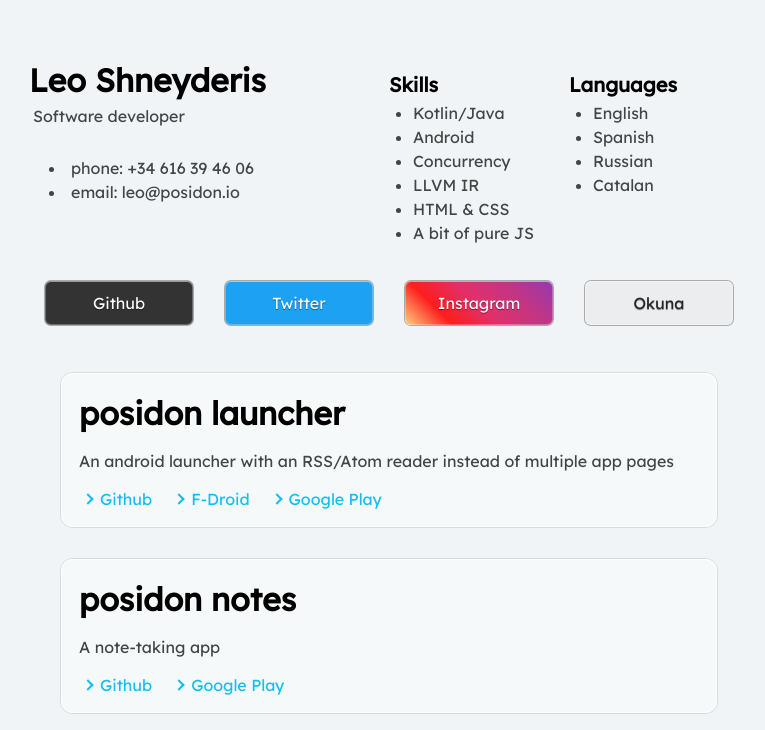
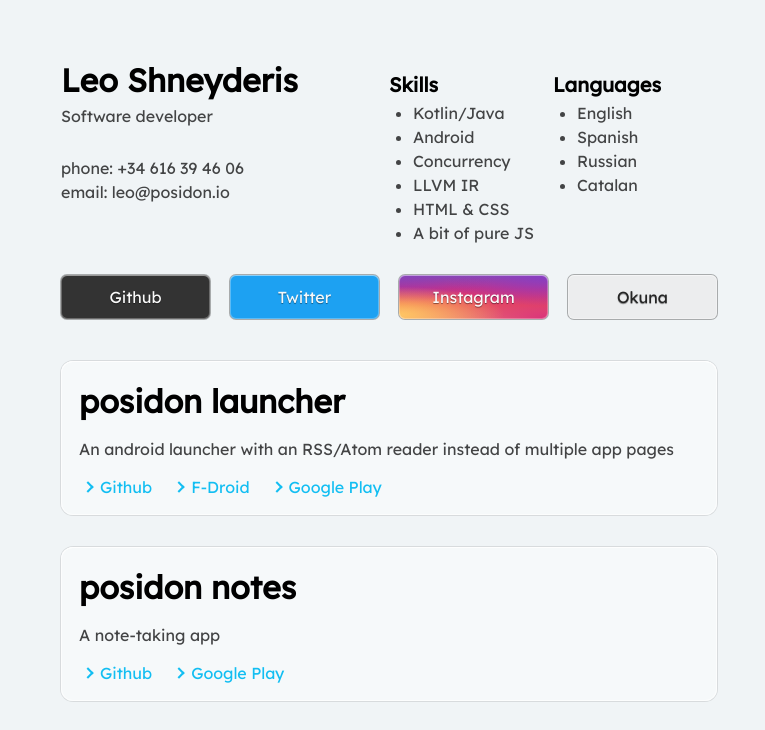
Before and after one commit to leoxshn/leoxshn.github.io, a plain HTML site: page index.html in a window 1280 px wide. Shown: the top 730 px of the page, without its empty margins (251-1016 px from the left). Drawn offline with Linux system fonts and the light colour scheme.

Commit message:
polished some stuff

```diff
--- a/index.html
+++ b/index.html
@@ -1,11 +1,12 @@
 <!doctype html>
-<meta charset="utf-8">
+<meta charset=utf-8>
 <title>Leo Shneyderis</title>
-<meta name="author" content="Leo Shneyderis">
-<link rel="stylesheet" href="style.css">
-<link rel="icon" href="favicon.png">
-<meta name="theme-color" content="#8833ff">
-<meta name="viewport" content="width=device-width, initial-scale=1, shrink-to-fit=no">
+<meta name=author content="Leo Shneyderis">
+<link rel=stylesheet href=style.css>
+<link rel=icon href=favicon.png>
+<meta name=theme-color content=#8833ff>
+<meta name=viewport content=width=device-width,initial-scale=1,shrink-to-fit=no>
+<body>
   <div id=me>
     <div id=column1></div>
     <div id=skillColumn>
@@ -19,5 +20,6 @@
   </div>
   <div id=links></div>
   <div id=experience></div>
+</body>
 <script src=./data.js></script>
 <script src=./loader.js></script>
--- a/loader.js
+++ b/loader.js
@@ -11,18 +11,16 @@ function loadMe () {
 
   column1.innerHTML = "";
 
-  column1.innerHTML += `<h1 id=name>${json.me.name}</h1><p id=title>${json.me.title}</p><ul id=info>`;
+  column1.innerHTML += `<h1 id=name>${json.me.name}</h1><p id=title>${json.me.title}</p>`;
 
   function addInfoIfNotNull (name, x) {
     if (x) {
-      column1.innerHTML += `<li>${name}: ${x}</li>`
+      column1.innerHTML += `<p>${name}: ${x}</p>`
     }
   }
 
   addInfoIfNotNull("phone", json.me.phone);
   addInfoIfNotNull("email", json.me.email);
-
-  column1.innerHTML += `</ul>`;
 
   skills.innerHTML = "";
   for (var i = 0; i < json.me.skills.length; i++) {
--- a/style.css
+++ b/style.css
@@ -1,10 +1,9 @@
 @import url('https://fonts.googleapis.com/css2?family=Lexend+Deca&display=swap');
-*{margin:0;padding:0;top:0;left:0;color:var(--base-fg);}a{color:var(--accent);text-decoration-color:var(--accent);}:root{background:var(--base-bg);
-  margin-left: auto;
-  margin-right: auto;
+*{margin:0;padding:0;top:0;left:0;color:var(--base-fg);}a{color:var(--accent);text-decoration-color:var(--accent);}body{margin-left:var(--card-margin);margin-right:var(--card-margin);}:root{background:var(--base-bg);margin-left:auto;margin-right:auto;
+
   max-width: 720px;
+  font-family: 'Lexend Deca', sans-serif;
 
-  font-family: 'Lexend Deca', sans-serif;
   --base-bg: #022028;
   --base-fg: #d5d6d7;
   --accent: #12bef2;
@@ -26,7 +25,7 @@
   box-shadow: inset 0 1px rgba(255, 255, 255, .1),
               inset 0 0 0 1px rgba(255, 255, 255, .06),
               0 0 0 1px var(--border-color);
-  margin: var(--card-margin);
+  margin-bottom: var(--card-margin);
 }
 
 .card h3 {
@@ -88,7 +87,7 @@
   margin-top: 0;
 }
 
-#me {
+#me, #links {
   display: flex;
 }
 
@@ -102,6 +101,11 @@
   flex: 25%;
 }
 
+#me p {
+  font-size: 16px;
+  line-height: 24px;
+}
+
 #me #name {
   color: var(--strong-fg);
   font-size: 32px;
@@ -109,7 +113,7 @@
 
 #me #title {
   color: var(--base-fg);
-  margin: 4px;
+  margin-top: 4px;
   font-size: 16px;
   line-height: 24px;
   margin-bottom: 28px;
@@ -132,12 +136,12 @@
 }
 
 #links {
-  display: flex;
+  margin-bottom: var(--card-margin);
 }
-
+#links a:first-child{margin-left:0;}#links a:last-child{margin-right:0;}
 #links a {
   flex: 25%;
-  margin: 16px;
+  margin: 10px;
 }
 
 .github {
@@ -151,8 +155,13 @@
 }
 
 .instagram {
-  background-image: linear-gradient(-135deg, #933ab4, #c13584, #e1306c, #fd1d1d, #fed080);
+  background: radial-gradient(ellipse farthest-corner at 0% 90%, #fec564, transparent 50%),
+              radial-gradient(ellipse farthest-corner at 0 -25%, #933ab4, transparent 50%),
+              radial-gradient(ellipse farthest-corner at 100% 0, #893dc2, transparent 50%),
+              radial-gradient(ellipse farthest-corner at 100% 100%, #d9317a, transparent),
+              linear-gradient(#6559ca, #bc318f 30%, #e33f5f 50%, #f77638 70%, #fec66d 100%);
   color: #fafafa;
+  text-shadow: none;
 }
 
 .okuna {
```
Lines whose indentation alone changed are shown as unchanged.
